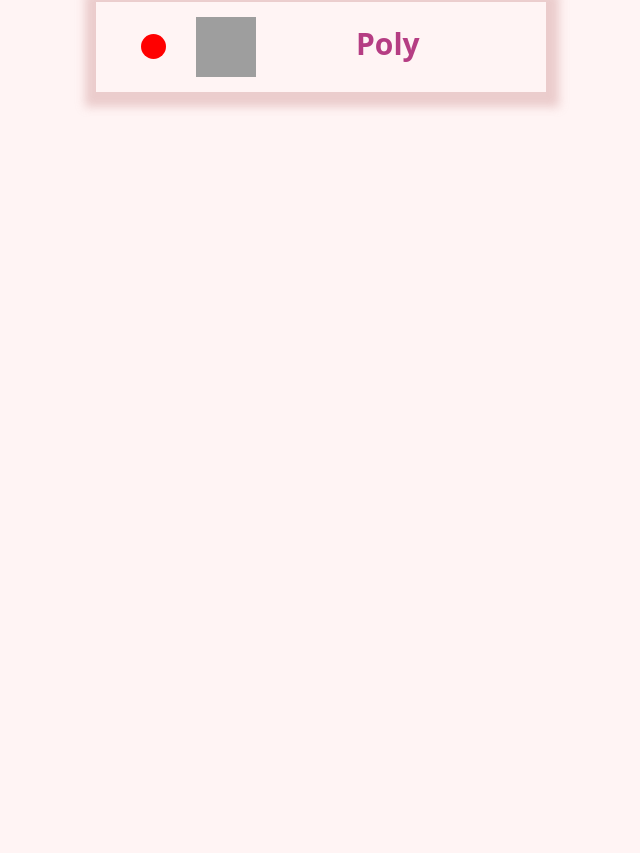
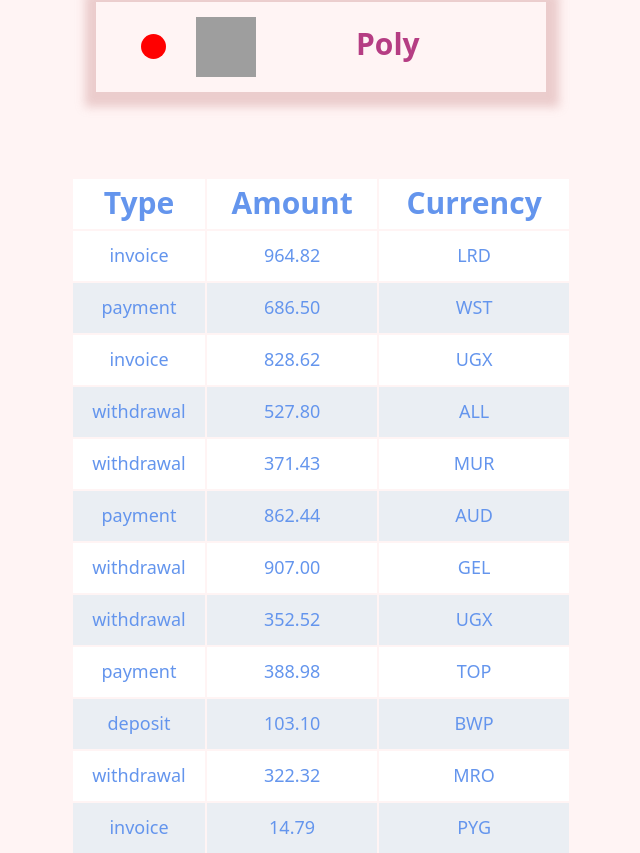
Before and after one commit to Vipa4ka/react-01-components, a React (Create React App) app: page / in a window 1280 px wide. Shown: the part 1527-2380 px from the top of the page, without its empty margins (319-959 px from the left). Before the commit the page ends 1644 px from the top, so only its background shows below. Built offline with nearby package versions, Linux system fonts and the light colour scheme; grey boxes are pictures that could not be loaded.

Commit message:
finish task Transactions

```diff
--- a/src/App.js
+++ b/src/App.js
@@ -6,6 +6,9 @@
 
 import FriendListItems from "./components/FriendList/FriendList";
 import friends from "./components/FriendList/friends.json";
+
+import TransactionHistory from "./components/TransactionHistory/Transactions";
+import transactions from "./components/TransactionHistory/transactions.json";
 
 const App = () => {
   return (
@@ -21,6 +24,7 @@
       />
       <Statistics title="Upload stats" stats={data} />;
       <FriendListItems friends={friends} />
+      <TransactionHistory items={transactions} />
     </div>
   );
 };
--- /dev/null
+++ b/src/components/TransactionHistory/Transactions.js
@@ -0,0 +1,36 @@
+import PropTypes from "prop-types";
+import styles from "./Transactions.module.css";
+
+const Transactions = ({ items }) => (
+  <table className={styles.transaction_istory}>
+    <thead>
+      <tr className={styles.column_names}>
+        <th>Type</th>
+        <th>Amount</th>
+        <th>Currency</th>
+      </tr>
+    </thead>
+    <tbody>
+      {items.map(({ type, amount, currency, id }) => (
+        <tr key={id}>
+          <td>{type}</td>
+          <td>{amount}</td>
+          <td>{currency}</td>
+        </tr>
+      ))}
+    </tbody>
+  </table>
+);
+
+Transactions.propTypes = {
+  items: PropTypes.arrayOf(
+    PropTypes.shape({
+      id: PropTypes.string.isRequired,
+      type: PropTypes.string.isRequired,
+      currency: PropTypes.string.isRequired,
+      amount: PropTypes.string.isRequired,
+    })
+  ),
+};
+
+export default Transactions;
--- /dev/null
+++ b/src/components/TransactionHistory/Transactions.module.css
@@ -0,0 +1,26 @@
+.transaction_istory {
+  margin: 60px auto;
+  width: 500px;
+  color: cornflowerblue;
+  text-align: center;
+}
+
+.column_names {
+  font-size: 30px;
+  font-weight: 600;
+  height: 50px;
+}
+
+tbody {
+  font-size: 18px;
+}
+
+tr:nth-of-type(even) {
+  background-color: #eaeef3;
+}
+tr:nth-of-type(odd) {
+  background-color: white;
+}
+td {
+  height: 50px;
+}
--- /dev/null
+++ b/src/components/TransactionHistory/transactions.json
@@ -0,0 +1,122 @@
+[
+    {
+        "id": "1e0700a2-5183-4291-85cc-2065a036a683",
+        "type": "invoice",
+        "amount": "964.82",
+        "currency": "LRD"
+    },
+    {
+        "id": "a30f821b-4d25-4ff0-abdd-e340b3f0dd2b",
+        "type": "payment",
+        "amount": "686.50",
+        "currency": "WST"
+    },
+    {
+        "id": "44dca67a-8e5a-4798-bf8e-b15efd4e1abd",
+        "type": "invoice",
+        "amount": "828.62",
+        "currency": "UGX"
+    },
+    {
+        "id": "ea8ed3dc-2b68-4a53-905a-53ecb0adef33",
+        "type": "withdrawal",
+        "amount": "527.80",
+        "currency": "ALL"
+    },
+    {
+        "id": "ea76146a-0b00-4b80-bc02-a8c822176712",
+        "type": "withdrawal",
+        "amount": "371.43",
+        "currency": "MUR"
+    },
+    {
+        "id": "63ca02f9-d637-46b5-9237-f3b24425e029",
+        "type": "payment",
+        "amount": "862.44",
+        "currency": "AUD"
+    },
+    {
+        "id": "ed0263e8-59a5-4bf1-87e0-2bb88e53dc34",
+        "type": "withdrawal",
+        "amount": "907.00",
+        "currency": "GEL"
+    },
+    {
+        "id": "6013bad0-750c-4691-8bc2-d8f2b43969c4",
+        "type": "withdrawal",
+        "amount": "352.52",
+        "currency": "UGX"
+    },
+    {
+        "id": "252c7be4-8b06-4fa7-8d42-61fb835b70d5",
+        "type": "payment",
+        "amount": "388.98",
+        "currency": "TOP"
+    },
+    {
+        "id": "4eaab41b-b967-40ac-82ed-85fc66f646f1",
+        "type": "deposit",
+        "amount": "103.10",
+        "currency": "BWP"
+    },
+    {
+        "id": "9648a350-8469-42d5-8bf3-18090de5fe67",
+        "type": "withdrawal",
+        "amount": "322.32",
+        "currency": "MRO"
+    },
+    {
+        "id": "9c5c25fb-1a95-4b2f-8d1f-4c4426d677cc",
+        "type": "invoice",
+        "amount": "14.79",
+        "currency": "PYG"
+    },
+    {
+        "id": "43ef232c-80e9-4d6f-b48a-b22405620de3",
+        "type": "payment",
+        "amount": "904.86",
+        "currency": "CHF"
+    },
+    {
+        "id": "5161682e-e620-4019-ab0a-24ceb10fbd20",
+        "type": "withdrawal",
+        "amount": "307.08",
+        "currency": "NOK"
+    },
+    {
+        "id": "7b119d71-42e6-4c42-a141-6818b07bb9ff",
+        "type": "invoice",
+        "amount": "275.07",
+        "currency": "AWG"
+    },
+    {
+        "id": "a4f65722-65c4-4c28-b1f4-b8ed988bb205",
+        "type": "deposit",
+        "amount": "213.10",
+        "currency": "STD"
+    },
+    {
+        "id": "c6e5784b-0ca3-48d6-86e5-b5128af5a523",
+        "type": "invoice",
+        "amount": "116.11",
+        "currency": "CUP CUC"
+    },
+    {
+        "id": "c9ebed6a-3a02-4b49-ac0d-0534b51f2bfd",
+        "type": "invoice",
+        "amount": "878.67",
+        "currency": "HKD"
+    },
+    {
+        "id": "a4a98b0e-b22c-438b-9f83-de2df52110c8",
+        "type": "invoice",
+        "amount": "725.03",
+        "currency": "UYU UYI"
+    },
+    {
+        "id": "b39bfa7a-0166-4c47-94d6-87d20590f746",
+        "type": "payment",
+        "amount": "405.45",
+        "currency": "MDL"
+    }
+]
```
